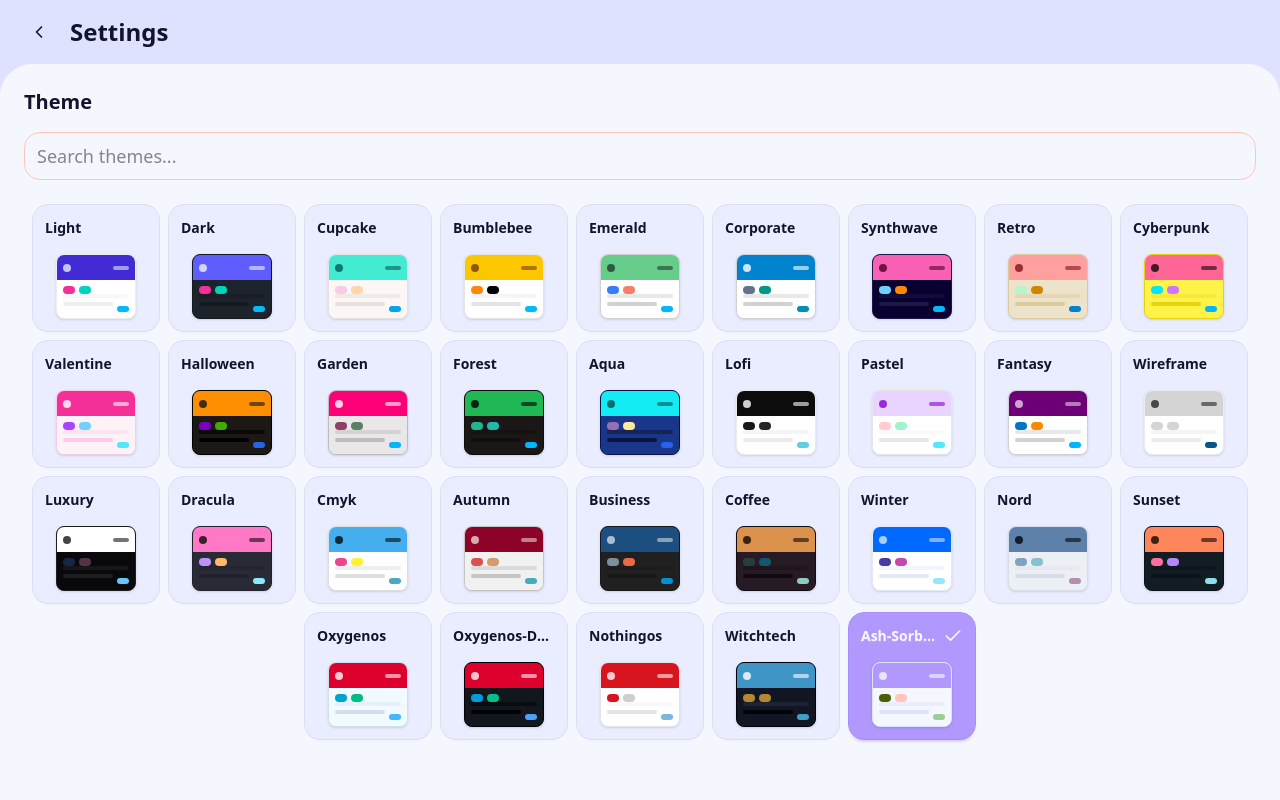
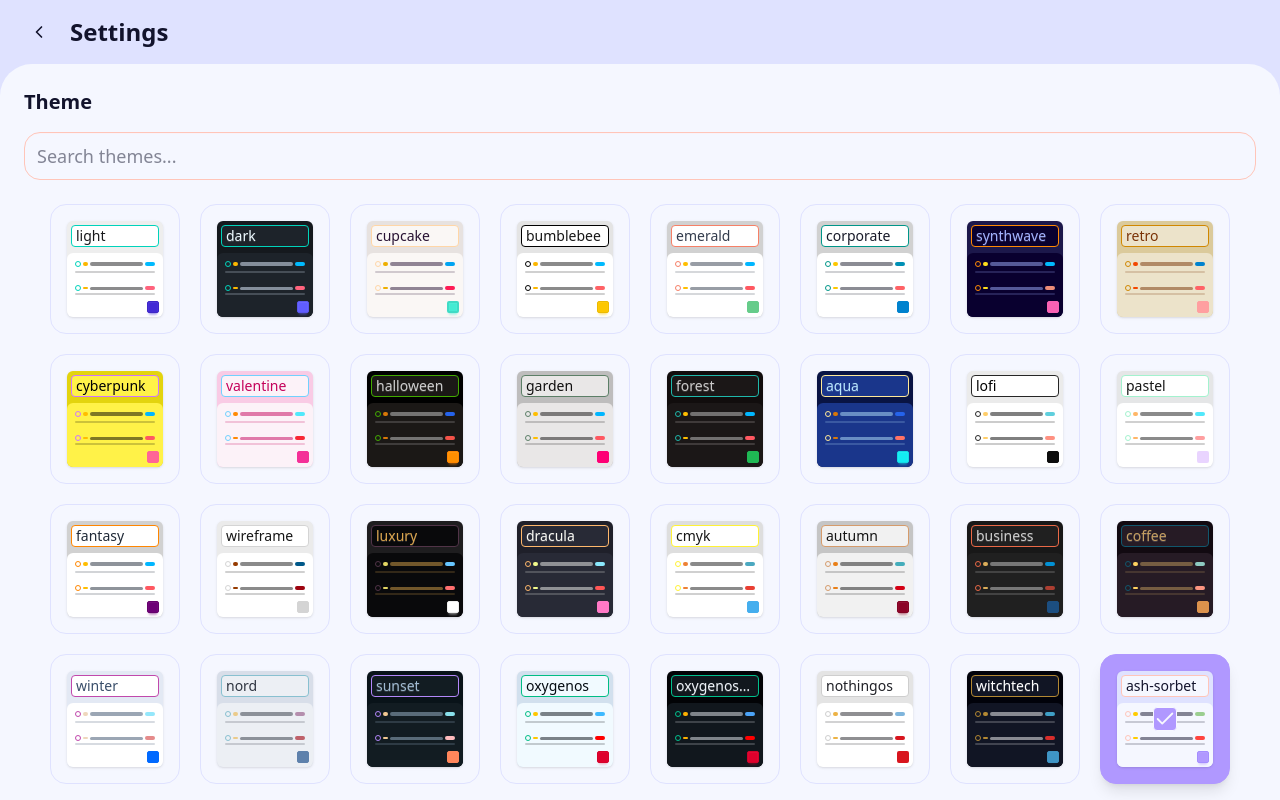
Before and after one commit to majicmaj/todo, a React (Vite) app: page /settings in a window 1280 px wide. Built offline with nearby package versions, Linux system fonts and the light colour scheme.

Commit message:
feat: add ThemePreview component for theme visualization in Settings

```diff
--- a/src/components/views/home/home.tsx
+++ b/src/components/views/home/home.tsx
@@ -9,6 +9,7 @@ import PageWrapper from '@/components/system/pageWrappers'
 import { SortOption, sortOptions } from '@/types/sortOption'
 import { sortTodos } from '@/utils/sortTodos'
 import { cn } from '@/lib/utils'
+import { ThemePreview } from '../settings/themePreview'
 
 const Home = () => {
   const [search, setSearch] = useState('')
@@ -148,9 +149,7 @@ const Home = () => {
                 </motion.div>
               )}
 
-              <motion.div layout className="divider">
-                Completed
-              </motion.div>
+              <div className="divider">Completed</div>
 
               {sortedCompletedTodos?.map((todo: Todo) => (
                 <TodoItem key={todo.id} todo={todo} isComplete />
--- a/src/components/views/settings/settings.tsx
+++ b/src/components/views/settings/settings.tsx
@@ -4,42 +4,7 @@ import { ChevronLeft, Check, Search } from 'lucide-react'
 import { Link } from 'react-router'
 import { useState } from 'react'
 import { cn } from '@/lib/utils'
-
-// Component to show a small preview of the theme
-const ThemePreview = ({ themeName }: { themeName: string }) => {
-  return (
-    <div
-      data-theme={themeName}
-      className="border-base-300 flex h-20 w-20 flex-col overflow-hidden rounded-lg border shadow-sm"
-    >
-      {/* Header area with primary color */}
-      <div className="bg-primary flex h-2/5 items-center justify-between px-1.5">
-        <div className="bg-primary-content h-2 w-2 rounded-full opacity-80"></div>
-        <div className="bg-primary-content h-1 w-4 rounded-full opacity-60"></div>
-      </div>
-
-      {/* Content area with mini elements */}
-      <div className="bg-base-100 flex h-3/5 flex-col justify-between p-1.5">
-        {/* Mini button row */}
-        <div className="flex items-center gap-1">
-          <div className="bg-secondary h-2 w-3 flex-shrink-0 rounded-sm"></div>
-          <div className="bg-accent h-2 w-3 flex-shrink-0 rounded-sm"></div>
-        </div>
-
-        {/* Mini content lines */}
-        <div className="space-y-1">
-          <div className="bg-base-200 h-1 w-full rounded-full"></div>
-          <div className="bg-base-300 h-1 w-3/4 rounded-full"></div>
-        </div>
-
-        {/* Mini footer with info color */}
-        <div className="flex w-full justify-end">
-          <div className="bg-info h-1.5 w-3 rounded-sm"></div>
-        </div>
-      </div>
-    </div>
-  )
-}
+import { ThemePreview } from './themePreview'
 
 const Settings = () => {
   const { theme, setTheme, availableThemes } = useTheme()
@@ -100,25 +65,21 @@ const Settings = () => {
               )}
 
               {/* Theme grid */}
-              <div className="flex flex-wrap items-start justify-center gap-2">
+              <div className="flex flex-wrap items-start justify-center gap-5">
                 {displayOrder.map((themeName) => (
                   <button
                     key={themeName}
+                    onClick={() => setTheme(themeName)}
                     className={cn(
-                      `btn xs:size-40 flex aspect-square size-32 flex-col justify-start gap-4 p-3 transition-all`,
-                      theme === themeName && 'btn-primary',
+                      'btn border-neutral relative h-[unset] border p-4',
+                      theme === themeName
+                        ? 'btn-primary border-primary shadow-lg'
+                        : 'btn-ghost border-base-300 hover:border-base-400',
                     )}
-                    onClick={() => setTheme(themeName)}
                   >
-                    <p className="flex w-full items-center justify-between gap-2 text-center">
-                      <span className="flex-1 truncate text-left whitespace-nowrap capitalize">
-                        {themeName}
-                      </span>
-
-                      {theme === themeName && (
-                        <Check className="right-0 h-5 w-5" />
-                      )}
-                    </p>
+                    {theme === themeName && (
+                      <Check className="text-primary-content bg-primary absolute top-1/2 left-1/2 z-10 -translate-x-1/2 -translate-y-1/2 rounded border" />
+                    )}
 
                     <ThemePreview themeName={themeName} />
                   </button>
--- /dev/null
+++ b/src/components/views/settings/themePreview.tsx
@@ -0,0 +1,36 @@
+// Component to show a small preview of the theme
+export const ThemePreview = ({ themeName }: { themeName: string }) => {
+  return (
+    <div
+      data-theme={themeName}
+      className="bg-base-300 flex size-24 flex-col gap-0.5 overflow-hidden rounded-md shadow-sm"
+    >
+      <div className="p-1">
+        <div className="bg-base-100 border-accent w-full truncate rounded border px-1 text-start text-sm font-normal">
+          {themeName}
+        </div>
+      </div>
+      <div className="bg-base-100 relative flex h-full flex-col gap-1 rounded-t-md p-1">
+        <div className="flex flex-col gap-1 p-1">
+          <div className="flex items-center gap-0.5">
+            <div className="border-accent rounded-full border p-0.5" />
+            <div className="bg-warning h-1 w-2 rounded-sm" />
+            <div className="bg-base-content/50 h-1 w-full rounded" />
+            <div className="bg-info h-1 w-4 rounded" />
+          </div>
+          <div className="bg-base-content/20 h-0.5 w-full rounded" />
+        </div>
+        <div className="flex flex-col gap-0.5 p-1">
+          <div className="flex items-center gap-0.5">
+            <div className="border-accent rounded-full border p-0.5" />
+            <div className="bg-warning h-0.5 w-2 rounded-sm" />
+            <div className="bg-base-content/50 h-0.75 w-full rounded" />
+            <div className="bg-error h-1 w-4 rounded" />
+          </div>
+          <div className="bg-base-content/20 h-0.5 w-full rounded" />
+        </div>
+        <div className="btn btn-xs btn-primary absolute right-1 bottom-1 grid size-3 place-items-center rounded-xs p-0" />
+      </div>
+    </div>
+  )
+}
```
